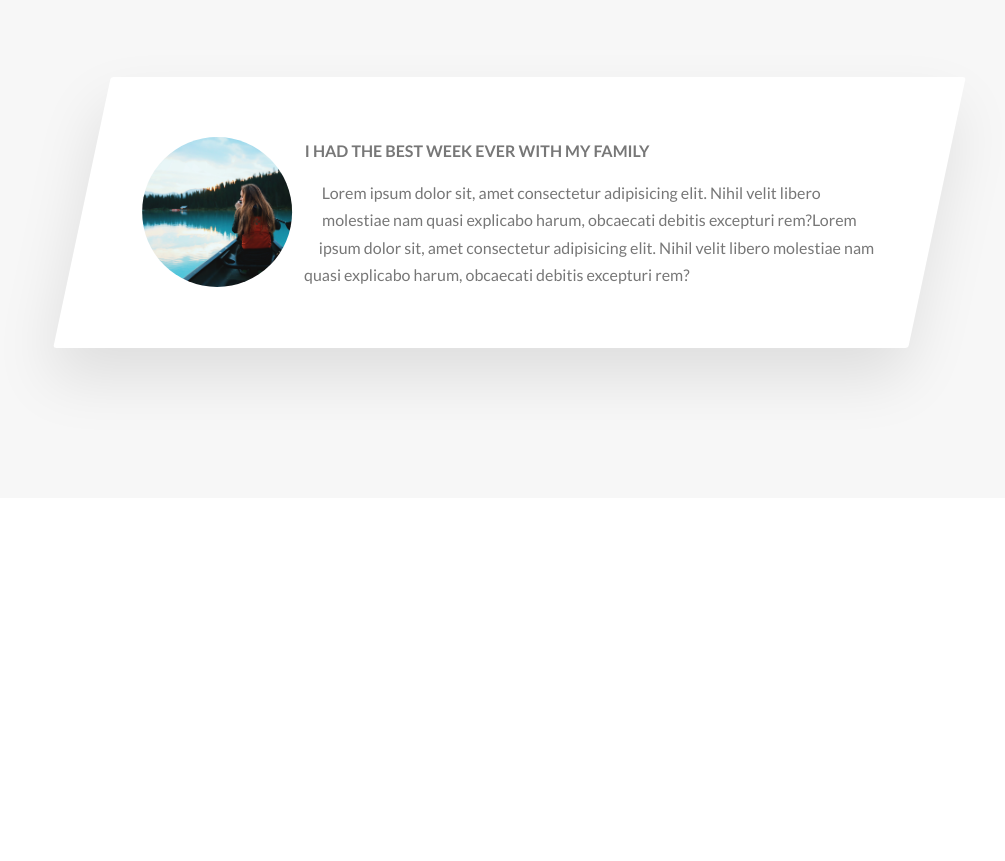
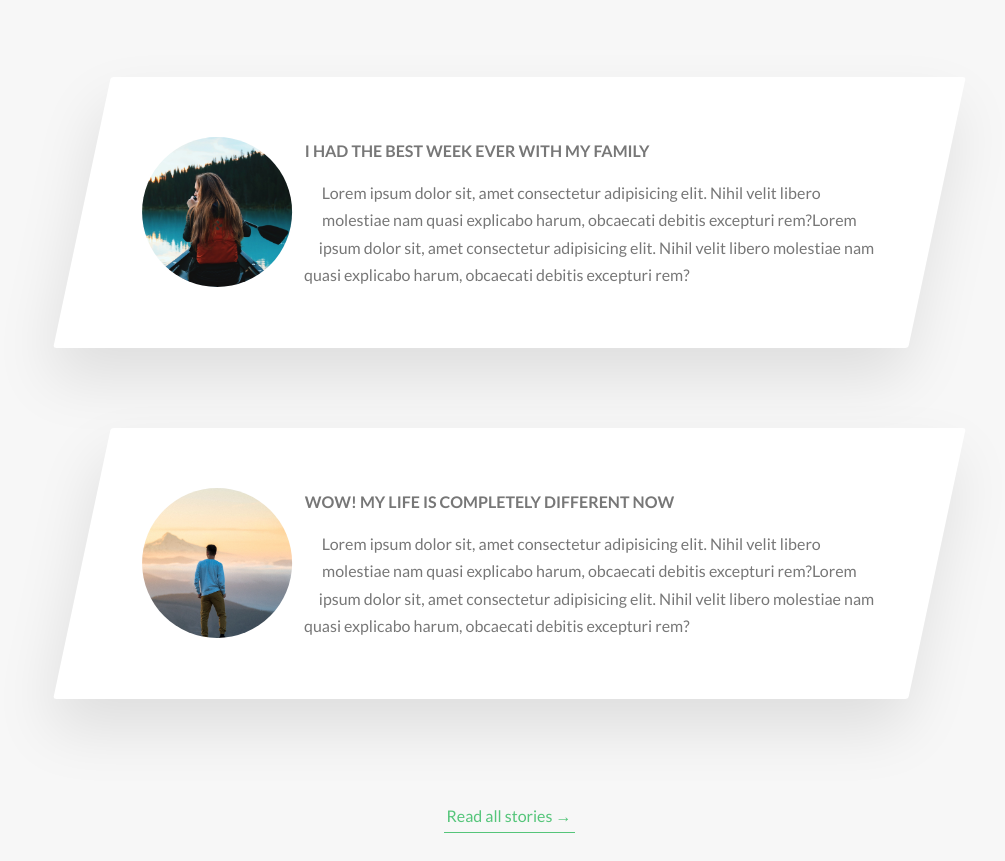
Before and after one commit to Hassanlasheenn/Tours-Project, a website: page index.html in a window 1280 px wide. Shown: the part 3499-4360 px from the top of the page, without its empty margins (131-1136 px from the left). Before the commit the page ends 4027 px from the top, so only its background shows below. Drawn offline with Linux system fonts and the light colour scheme.

Commit message:
Jack Wilson card and a button to read more

```diff
--- a/index.html
+++ b/index.html
@@ -259,6 +259,30 @@
                             </p>
                         </div>
                     </div>
+
+                </div>
+
+                <div class="row">
+                    <div class="story">
+                        <figure class="story__shape">
+                            <img src="img/nat-9.jpg" alt="Person on a tour" class="story__image">
+                            <figCaption class="story__caption">
+                                Jack Wilson
+                            </figCaption>
+                        </figure>
+                        <div class="story__text">
+                            <h3 class="heading-tertiary u-margin-bottom-small">
+                                WOW! My life is completely different now
+                            </h3>
+                            <p>
+                                Lorem ipsum dolor sit, amet consectetur adipisicing elit. Nihil velit libero molestiae nam quasi explicabo harum, obcaecati debitis excepturi rem?Lorem ipsum dolor sit, amet consectetur adipisicing elit. Nihil velit libero molestiae nam quasi explicabo harum, obcaecati debitis excepturi rem?
+                            </p>
+                        </div>
+                    </div>
+                </div>
+
+                <div class="u-center-text u-margin-top-huge">
+                    <a href="#" class="btn-text">Read all stories &rarr;</a>
                 </div>
             </section>
 
--- a/sass/components/_story.scss
+++ b/sass/components/_story.scss
@@ -30,9 +30,12 @@
 
     &__image {
         height: 100%;
+        transform: translateX(-4rem) scale(1.4);
+        transition: all .4s;
     }
 
     &__text {
+        transform: skewX(12deg);
     }
 
     &__caption {
@@ -45,7 +48,8 @@
         font-size: 1.7rem;
         text-align: center;
         opacity: 0;
-        transition: all .3s;
+        transition: all .5s;
+        // backface-visibility: hidden;
     }
 
     &:hover &__caption {
@@ -54,7 +58,8 @@
     }
 
     &:hover &__image {
-        -webkit-filter: blur(.4rem);
-        filter: blur(.4rem);
+        -webkit-filter: blur(3px) brightness(80%);
+        filter: blur(3px) brightness(80%);
+        transform: translateX(-4rem) scale(1);
     }
 }
```
Also changed, not shown: css/style.css.
